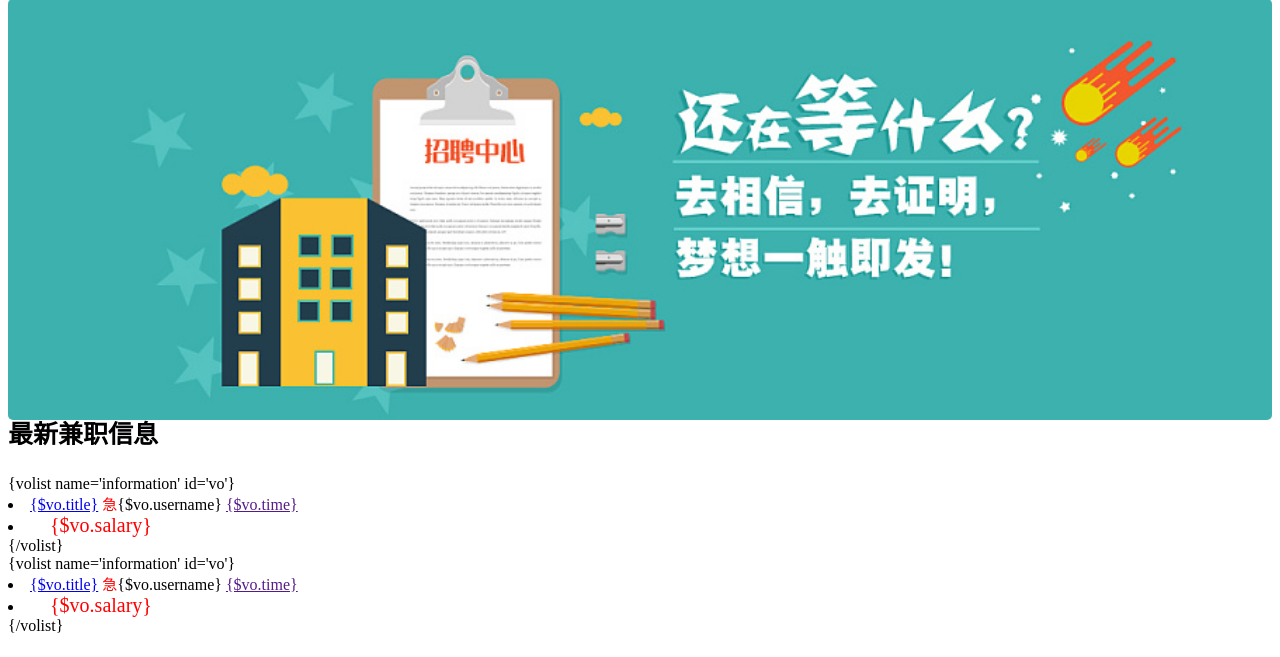
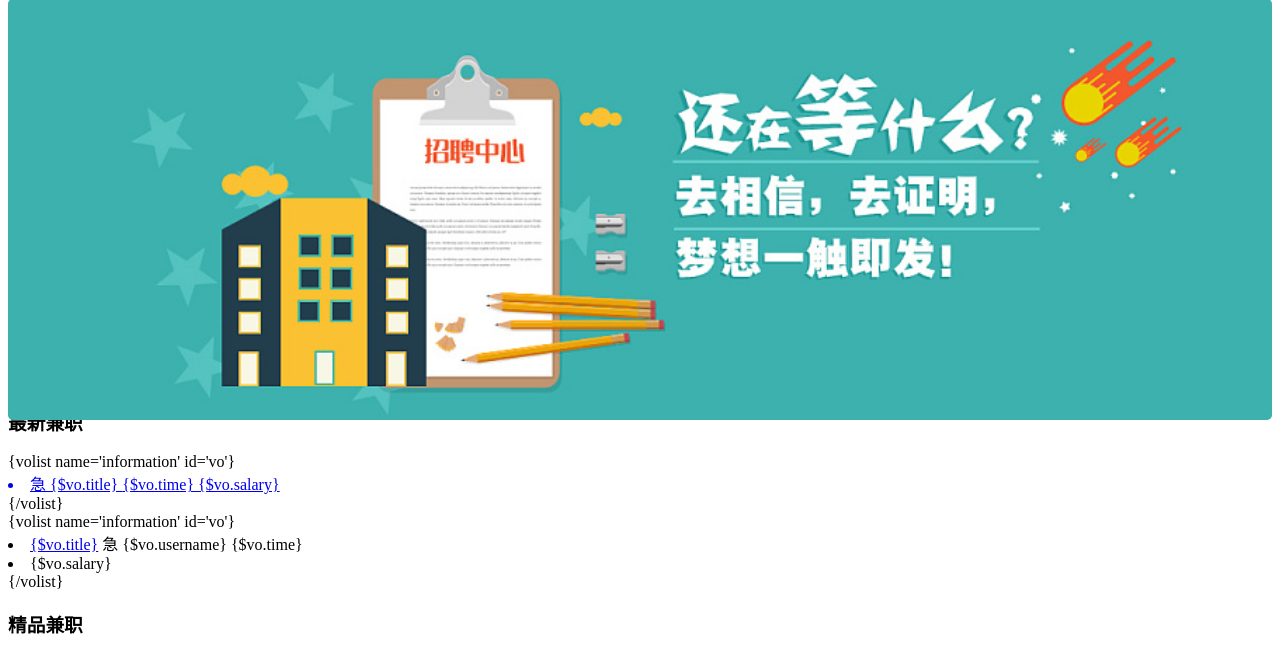
Before and after one commit to joenahm/webCompetition, a PHP site: the page made by application/index/view/index/index.html in a window 1280 px wide. Shown: the part 27-684 px from the top of the page. Run offline with PHP 8.4, Linux system fonts and the light colour scheme; the template is opened without the code that fills it, so the values that code supplies are empty.

Commit message:
小修改 From WIN10

```diff
--- a/application/database.php
+++ b/application/database.php
@@ -19,8 +19,8 @@
     // 用户名
     'username'        => 'root',
     // 密码
-    'password'        => '123456',
-    // 'password'        => '00001011',
+    // 'password'        => '123456',
+    'password'        => '00001011',
     // 端口
     'hostport'        => '',
     // 连接dsn
--- a/application/index/view/index/index.html
+++ b/application/index/view/index/index.html
@@ -73,19 +73,23 @@
 			<div class="col-md-12">
 				<div class="panel panel-default">
 					<div class="panel-heading panelHead">
-						<h3 style='font-size:25px;'class="panel-title">最新兼职信息</h3>
+						<h3 class="panel-title">最新兼职</h3>
 					</div>
-					<div class="panel-body">
+					<div class="panel-body latestJob">
 						<div class="col-md-6">
 							{volist name='information' id='vo'}
-							<li class="jobInfo"><a href="detail.php">{$vo.title}</a> <span style='font-size:15px;color:red;' class="label label-success">急</span>{$vo.username} <span class="pull-right publisher"><a href="">{$vo.time}</a> </span></li>
-							<li><span style='font-size:20px;padding-left:20px;color:red;'>{$vo.salary}</span></li>
+							<a href="detail.php">
+								<li class="jobInfo">
+									<span class="label label-danger"> 急</span> {$vo.title} <span class="pull-right publisher">{$vo.time}</span>
+									<span class="label label-warning">{$vo.salary}</span>
+								</li>
+							</a>
 							{/volist}
 						</div>
 						<div class="col-md-6">
 							{volist name='information' id='vo'}
-							<li class="jobInfo"><a href="detail.php">{$vo.title}</a> <span style='font-size:15px;color:red;' class="label label-success">急</span>{$vo.username} <span class="pull-right publisher"><a href="">{$vo.time}</a> </span></li>
-							<li><span style='font-size:20px;padding-left:20px;color:red;'>{$vo.salary}</span></li>
+							<li class="jobInfo"><a href="detail.php">{$vo.title}</a> <span class="label label-danger"> 急</span> {$vo.username} <span class="pull-right publisher">{$vo.time}</span></li>
+							<li><span >{$vo.salary}</span></li>
 							{/volist}
 						</div>
 					</div>
@@ -96,8 +100,7 @@
 			<div class="col-md-12">
 				<div class="panel panel-default">
 					<div class="panel-heading panelHead">
-						<h3 style='font-size:25px;'  class="panel-title">精品兼职</h3>
-						<h4 style='font-size:15px;'>甄选优质兼职商家 做兼职其实也很有趣</h4>
+						<h3 class="panel-title">精品兼职</h3>
 					</div>
 					<div class="panel-body">
 						<div class="row">
```
Also changed, not shown: public/static/index/css/common.css (+6 -1 lines), public/static/index/css/common.scss (+8 -0 lines). Lines whose indentation alone changed are shown as unchanged.
